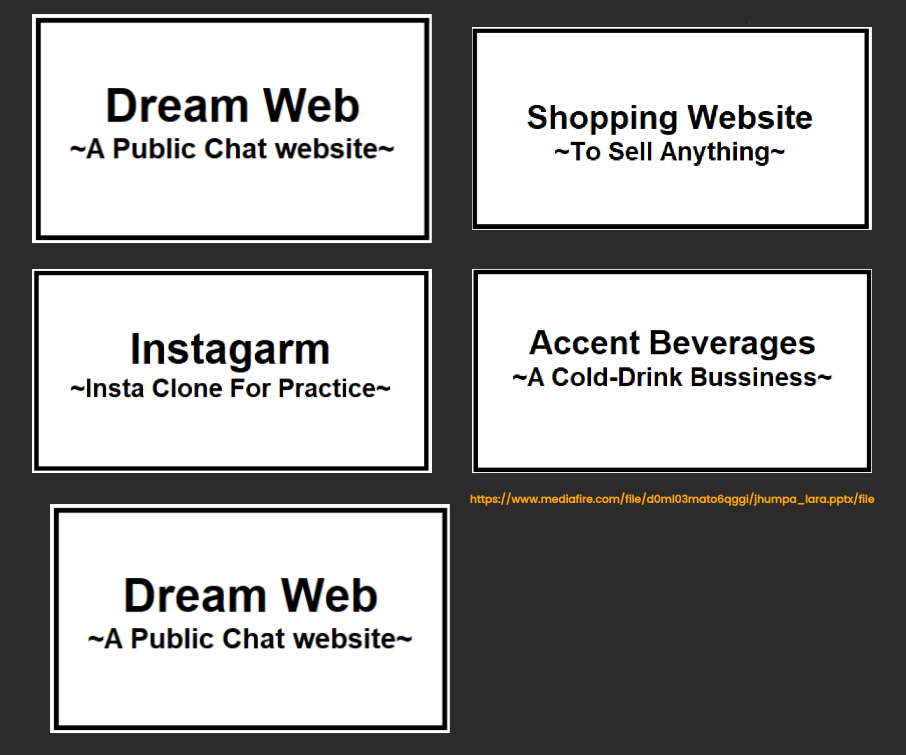
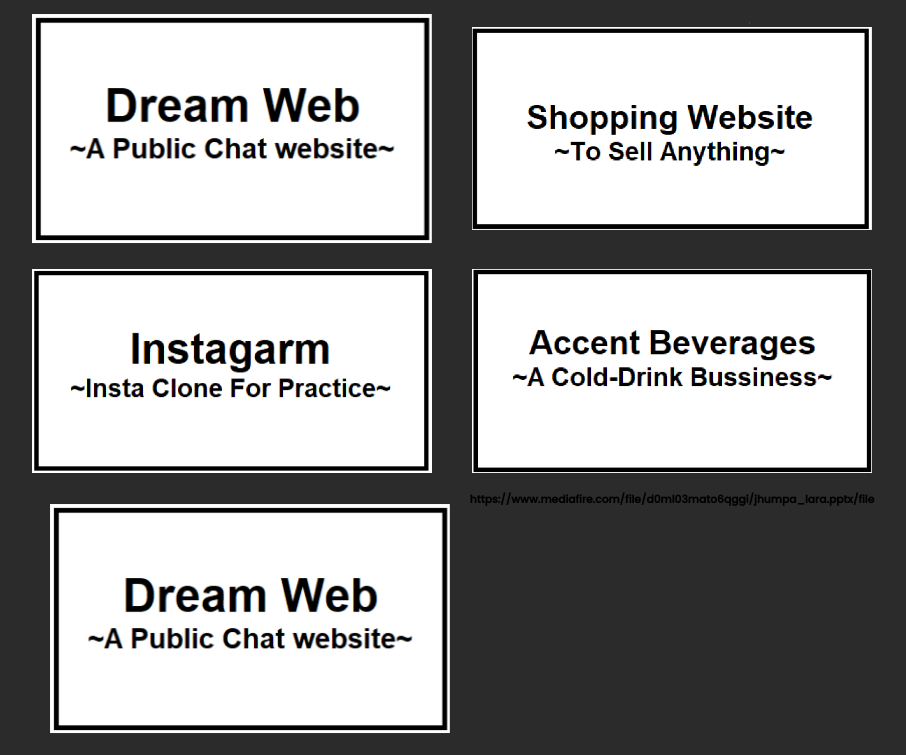
Before and after one commit to CyberUV/profile, a plain HTML site: page index.html in a window 1280 px wide. Shown: the part 1051-1806 px from the top of the page, without its empty margins (188-1094 px from the left). Drawn offline with nearby package versions, Linux system fonts and the light colour scheme.

Commit message:
Update index.html
color

```diff
--- a/index.html
+++ b/index.html
@@ -132,7 +132,7 @@
                     </div>
                 </div>
 
-<h6>https://www.mediafire.com/file/d0ml03mato6qggi/jhumpa_lara.pptx/file</h6>
+<h6 style="color:black;">https://www.mediafire.com/file/d0ml03mato6qggi/jhumpa_lara.pptx/file</h6>
 
 
 
```
